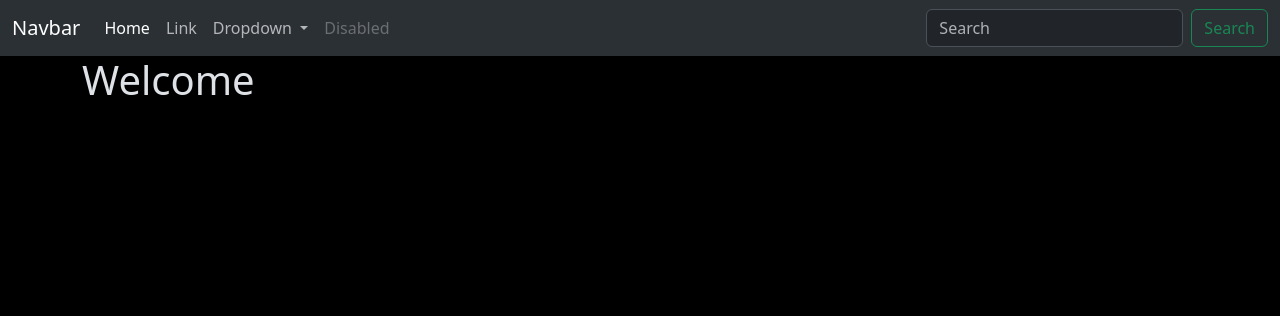
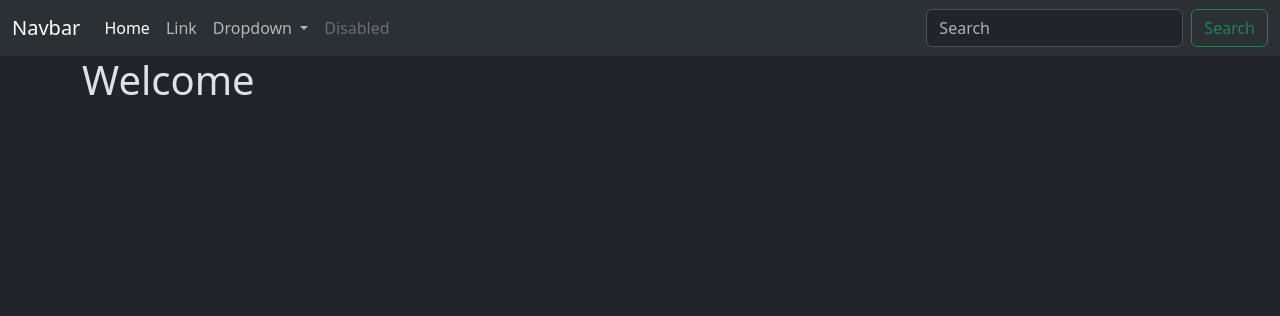
Before and after one commit to AmithBV0606/Opinion, a Django app: page /tweet/ in a window 1280 px wide. Shown: the top 316 px of the page. Run offline with Django 5.2, Linux system fonts and the light colour scheme.

Commit message:
Removed class attribute from the body.

```diff
--- a/opinion/templates/layout.html
+++ b/opinion/templates/layout.html
@@ -15,7 +15,7 @@
     <script src="https://cdn.jsdelivr.net/npm/bootstrap@5.3.7/dist/js/bootstrap.bundle.min.js" integrity="sha384-ndDqU0Gzau9qJ1lfW4pNLlhNTkCfHzAVBReH9diLvGRem5+R9g2FzA8ZGN954O5Q" crossorigin="anonymous"></script>
 </head>
 
-<body class='bg-black'>
+<body>
     {% comment %} Navbar : {% endcomment %}
     <nav class="navbar navbar-expand-lg bg-body-tertiary">
         <div class="container-fluid">
```
